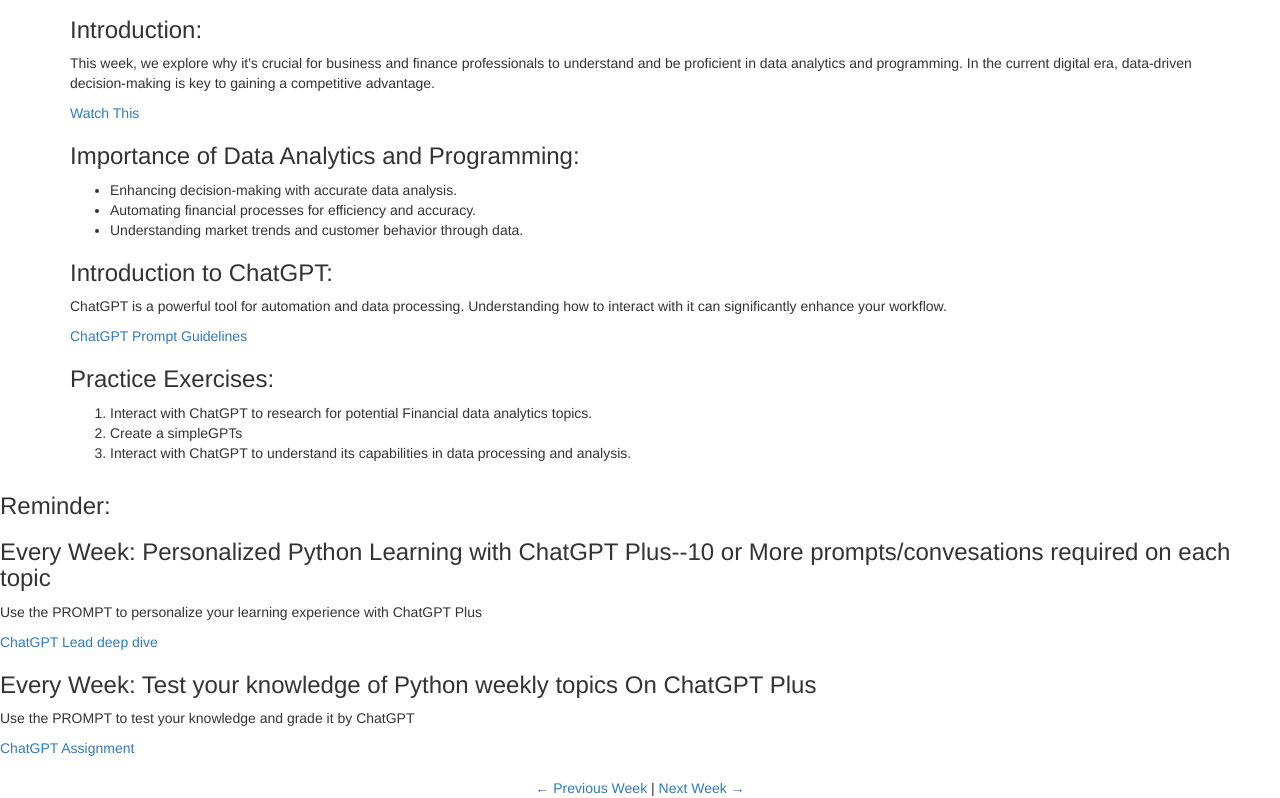
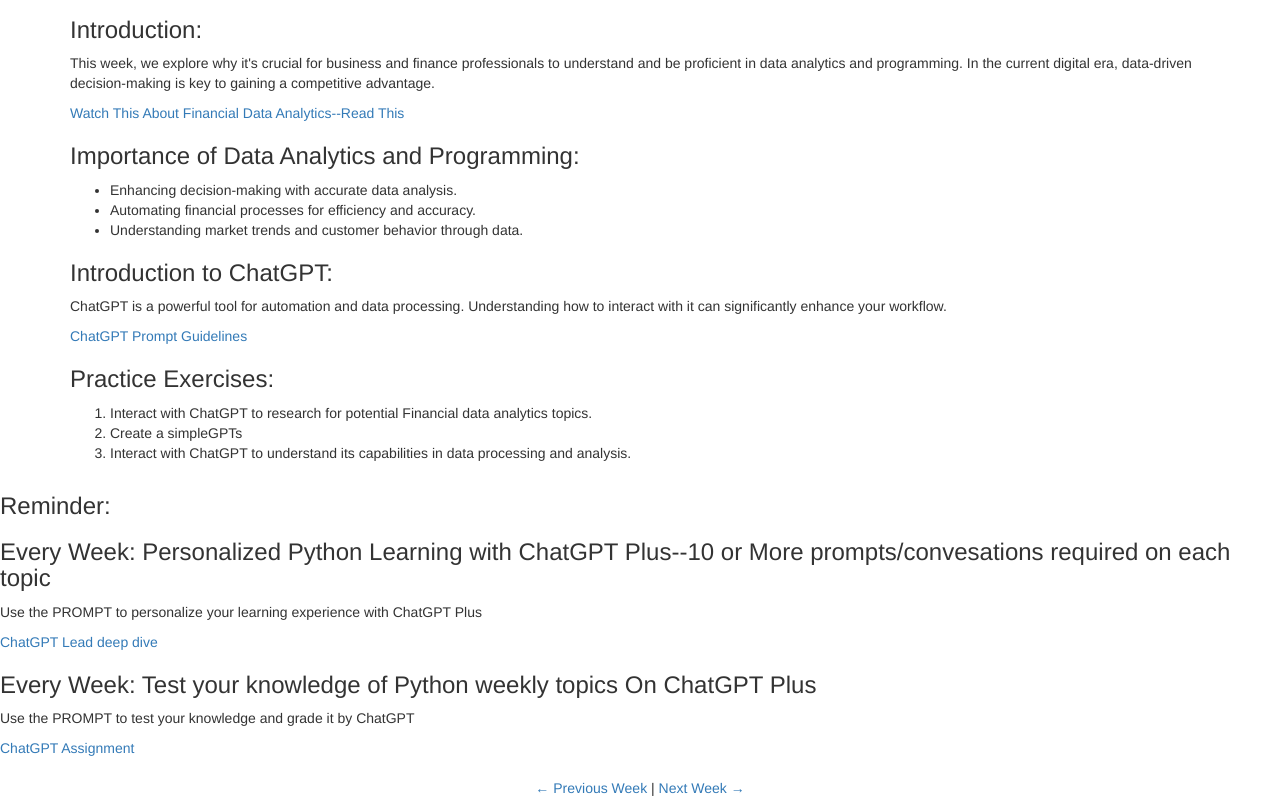
Before and after one commit to CinderZhang/FinnData, a plain HTML site: page week0.html in a window 1280 px wide. Shown: the part 76-874 px from the top of the page. Drawn offline with nearby package versions, Linux system fonts and the light colour scheme.

Commit message:
Update week0.html

```diff
--- a/week0.html
+++ b/week0.html
@@ -19,7 +19,7 @@
             This week, we explore why it's crucial for business and finance professionals to understand and be proficient in data analytics and programming. In the current digital era, data-driven decision-making is key to gaining a competitive advantage.
         </p>
         <a href="https://youtu.be/JcW0zI_3Ito" target="_blank">Watch This</a>
-
+        <a href="https://cinderzhang.github.io/DataAnalytics/FDA_Transcript.html" target="_blank">About Financial Data Analytics--Read This</a>
         <h3>Importance of Data Analytics and Programming:</h3>
         <ul>
             <li>Enhancing decision-making with accurate data analysis.</li>
```
